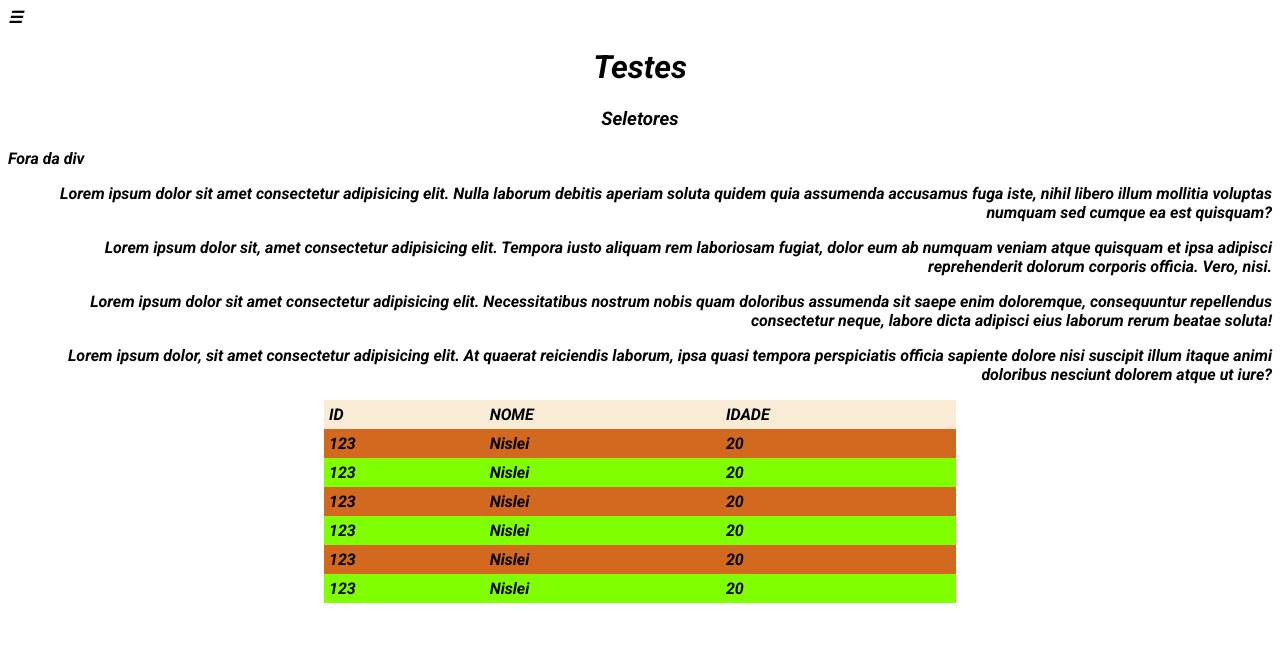
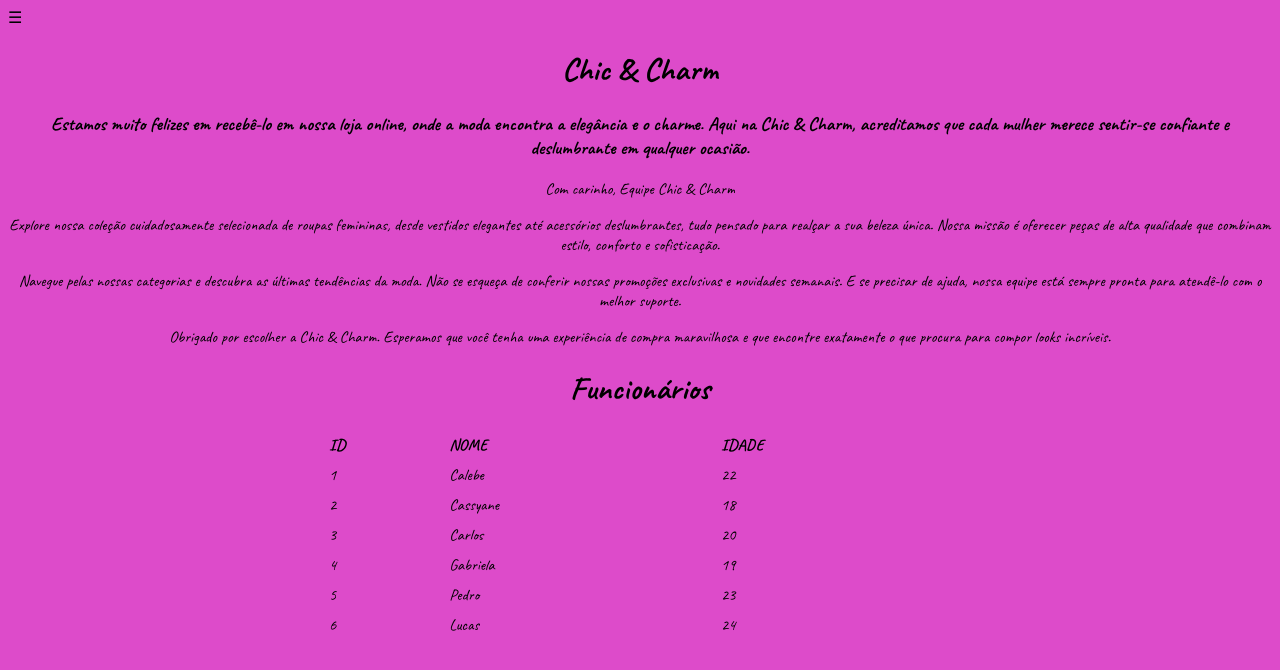
Before and after one commit to Calebeans/web, a PHP site: page /seletores.html in a window 1280 px wide. Shown: the top 670 px of the page. Run offline with PHP 8.4, Linux system fonts and the light colour scheme.

Commit message:
Atualização da aula sobre seletores

```diff
--- a/18-11-aula/seletores.css
+++ b/18-11-aula/seletores.css
@@ -1,13 +1,18 @@
-@import url('https://fonts.googleapis.com/css2?family=Roboto:ital,wght@0,100;0,300;0,400;0,500;0,700;0,900;1,100;1,300;1,400;1,500;1,700;1,900&display=swap');
+@import url('https://fonts.googleapis.com/css2?family=Caveat:wght@400..700&display=swap');
+* {
+    font-family: "Caveat", cursive;
+    font-optical-sizing: auto;
+    font-weight: weight;
+    font-style: normal;
+    background-color: rgb(221, 75, 202);
+}
 
-* {
-    font-family: "Roboto", sans-serif;
-    font-weight: 700;
-    font-style: italic;
+p {
+    text-align: center;
 }
 
 div p {
-    text-align: right;
+    text-align: center;
 }
 
 table {
@@ -40,7 +45,7 @@ tbody tr:hover {
 input[type="checkbox"] + div {
     display: none;
     position: absolute;
-    background-color: rgb(255, 2, 2);
+    background-color: rgb(221, 75, 202);
     padding: 10px;
     bottom: 1;
     top: 30px;
@@ -57,7 +62,7 @@ a {
 }
 
 a:hover {
-    background-color: blue;
+    background-color: rgb(207, 14, 255);
 }
 
 input[type="checkbox"]:checked + div {
--- a/18-11-aula/seletores.html
+++ b/18-11-aula/seletores.html
@@ -11,23 +11,22 @@
     <input type="checkbox" id="ipt_01">
     <div>
         <h3>Menu</h3>
-        <a href="#">Link 0</a>
-        <a href="#">Link 1</a>
-        <a href="#">Link 2</a>
-        <a href="#">Link 3</a>
-        <a href="#">Link 4</a>
+        <a href="pag1.html">Opção 1</a>
+        <a href="pag2.html">Opção 2</a>
+        <a href="pag3.html">Opção 3</a>
+        <a href="pag4.html">Opção 4</a>
     </div>
-    <h1>Testes</h1>
-    <h3>Seletores</h3>
-    <p>Fora da div</p>
+    <h1>Chic & Charm</h1>
+    <h3>Estamos muito felizes em recebê-lo em nossa loja online, onde a moda encontra a elegância e o charme. Aqui na Chic & Charm, acreditamos que cada mulher merece sentir-se confiante e deslumbrante em qualquer ocasião.</h3>
+    <p>Com carinho, Equipe Chic & Charm</p>
     <div>
-        <p>Lorem ipsum dolor sit amet consectetur adipisicing elit. Nulla laborum debitis aperiam soluta quidem quia assumenda accusamus fuga iste, nihil libero illum mollitia voluptas numquam sed cumque ea est quisquam?</p>
-        <p>Lorem ipsum dolor sit, amet consectetur adipisicing elit. Tempora iusto aliquam rem laboriosam fugiat, dolor eum ab numquam veniam atque quisquam et ipsa adipisci reprehenderit dolorum corporis officia. Vero, nisi.</p>
-        <p>Lorem ipsum dolor sit amet consectetur adipisicing elit. Necessitatibus nostrum nobis quam doloribus assumenda sit saepe enim doloremque, consequuntur repellendus consectetur neque, labore dicta adipisci eius laborum rerum beatae soluta!</p>
-        <p>Lorem ipsum dolor, sit amet consectetur adipisicing elit. At quaerat reiciendis laborum, ipsa quasi tempora perspiciatis officia sapiente dolore nisi suscipit illum itaque animi doloribus nesciunt dolorem atque ut iure?</p>
+        <p>Explore nossa coleção cuidadosamente selecionada de roupas femininas, desde vestidos elegantes até acessórios deslumbrantes, tudo pensado para realçar a sua beleza única. Nossa missão é oferecer peças de alta qualidade que combinam estilo, conforto e sofisticação.</p>
+        <p>Navegue pelas nossas categorias e descubra as últimas tendências da moda. Não se esqueça de conferir nossas promoções exclusivas e novidades semanais. E se precisar de ajuda, nossa equipe está sempre pronta para atendê-lo com o melhor suporte.</p>
+        <p>Obrigado por escolher a Chic & Charm. Esperamos que você tenha uma experiência de compra maravilhosa e que encontre exatamente o que procura para compor looks incríveis.</p>
     </div>
     <div>
         <table>
+            <h1>Funcionários</h1>
             <thead>
                 <tr>
                     <th>ID</th>
@@ -37,34 +36,34 @@
             </thead>
             <tbody>
                 <tr>
-                    <td>123</td>
-                    <td>Nislei</td>
+                    <td>1</td>
+                    <td>Calebe</td>
+                    <td>22</td>
+                </tr>
+                <tr>
+                    <td>2</td>
+                    <td>Cassyane</td>
+                    <td>18</td>
+                </tr>
+                <tr>
+                    <td>3</td>
+                    <td>Carlos</td>
                     <td>20</td>
                 </tr>
                 <tr>
-                    <td>123</td>
-                    <td>Nislei</td>
-                    <td>20</td>
+                    <td>4</td>
+                    <td>Gabriela</td>
+                    <td>19</td>
                 </tr>
                 <tr>
-                    <td>123</td>
-                    <td>Nislei</td>
-                    <td>20</td>
+                    <td>5</td>
+                    <td>Pedro</td>
+                    <td>23</td>
                 </tr>
                 <tr>
-                    <td>123</td>
-                    <td>Nislei</td>
-                    <td>20</td>
-                </tr>
-                <tr>
-                    <td>123</td>
-                    <td>Nislei</td>
-                    <td>20</td>
-                </tr>
-                <tr>
-                    <td>123</td>
-                    <td>Nislei</td>
-                    <td>20</td>
+                    <td>6</td>
+                    <td>Lucas</td>
+                    <td>24</td>
                 </tr>
             </tbody>
         </table>
```
Also changed, not shown: 18-11-aula/pag1.html (added, +12 -0 lines), 18-11-aula/pag2.html (added, +12 -0 lines), 18-11-aula/pag3.html (added, +12 -0 lines), 18-11-aula/pag4.html (added, +12 -0 lines), 18-11-aula/img/1.jpg (added), 18-11-aula/img/2.jpg (added), 18-11-aula/img/3.jpg (added), 18-11-aula/img/4.jpg (added), 18-11-aula/img/5.jpg (added).
